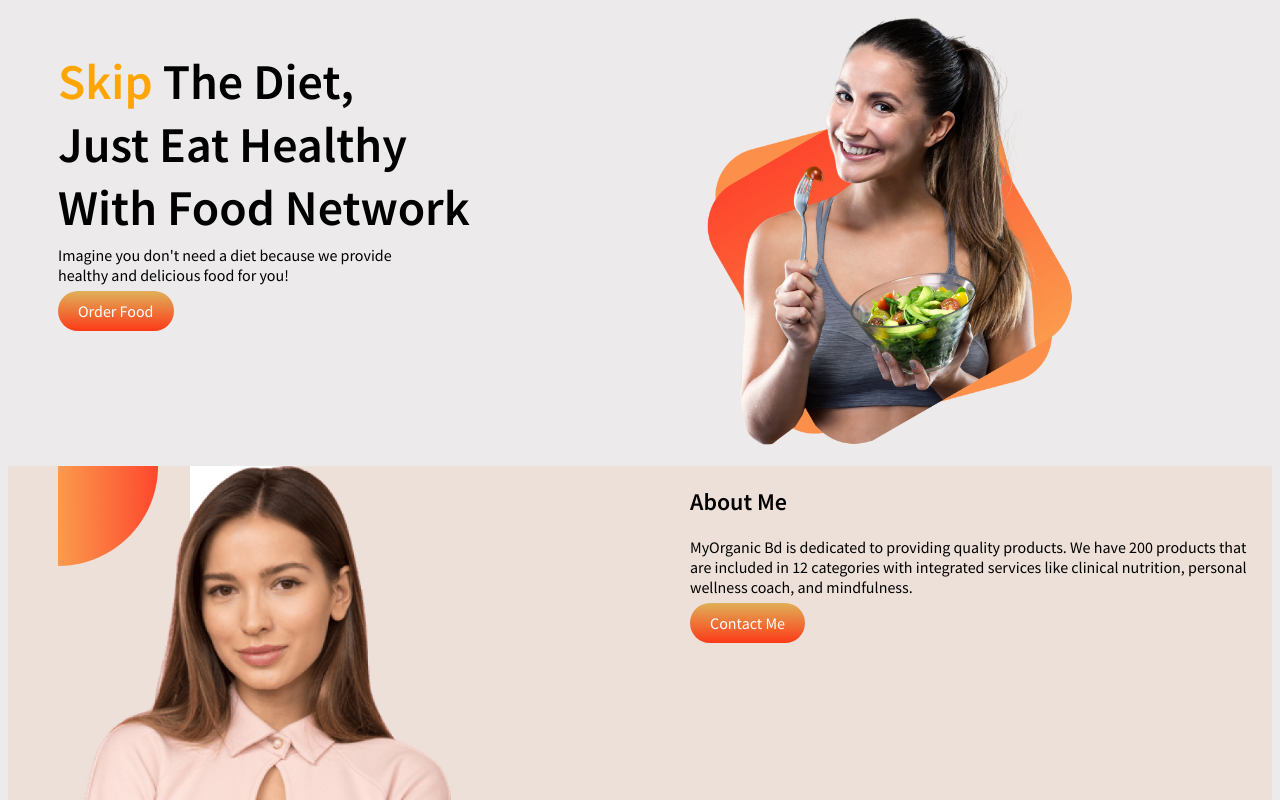
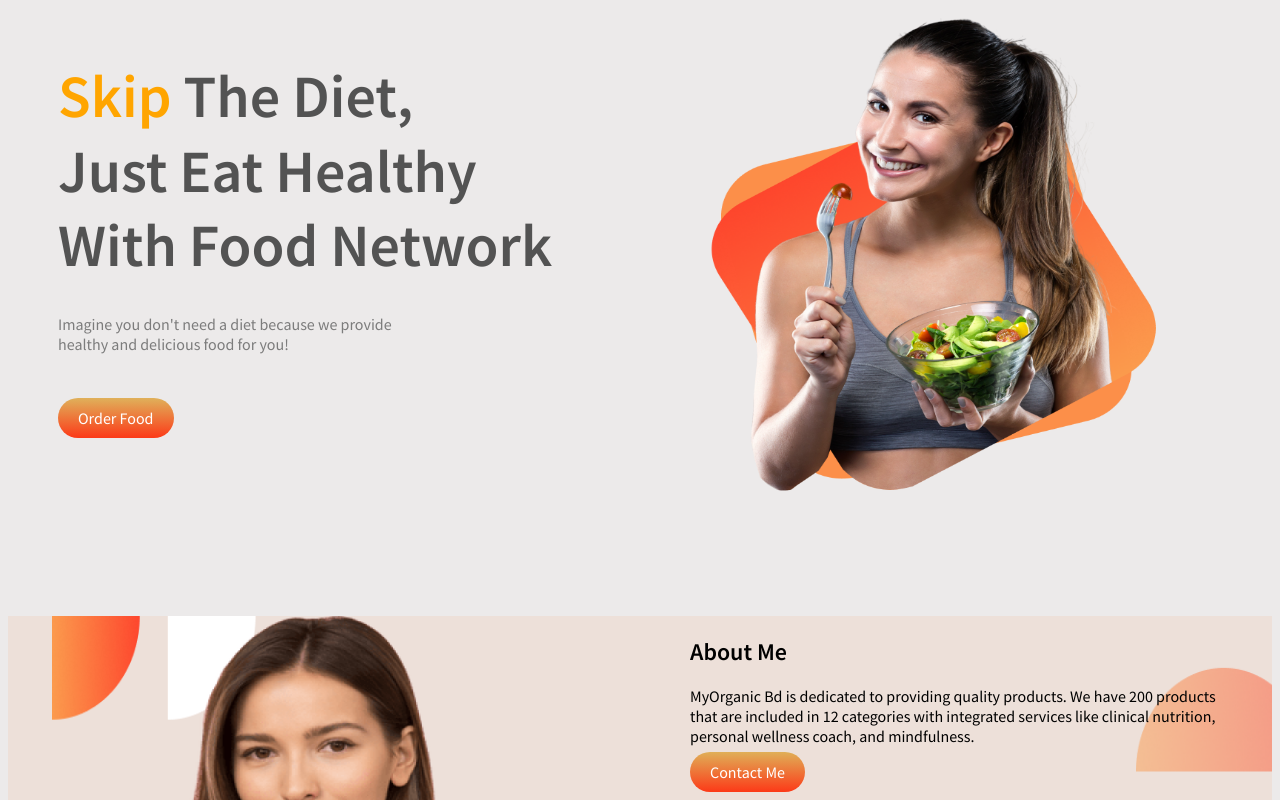
Before and after one commit to atique-atq/organic-food-network, a plain HTML site: page index.html in a window 1280 px wide. Shown: the top 800 px of the page. Drawn offline with Linux system fonts and the light colour scheme.

Commit message:
first section polising done

```diff
--- a/index.html
+++ b/index.html
@@ -18,17 +18,18 @@
 <body>
     <section class="flexible-container">
         <div class="double-div">
-            <h1 class="weight-font"> <span class="orange-color">Skip </span>The Diet, <br>Just Eat Healthy <br>With Food
-                Network</h1>
-            <p>Imagine you don't need a diet because we provide<br>
-                healthy and delicious food for you!</p>
-            <a class="link-button" target="_blank" href="https://myorganicbd.com/">Order Food</a>
+            <h1 class="weight-font"> <span class="orange-color">Skip </span>The Diet,</h1>
+            <h1 class="weight-font">Just Eat Healthy
+                <h1 class="weight-font">With Food Network</h1>
+                <p class="header-paragraph">Imagine you don't need a diet because we provide<br>
+                    healthy and delicious food for you!</p>
+                <a class="link-button" target="_blank" href="https://myorganicbd.com/">Order Food</a>
         </div>
         <div class="double-div">
-            <img src="images/8425.png" alt="">
+            <img src="images/first-model.png" alt="">
         </div>
     </section>
-    <section class="section-banner flexible-container">
+    <section class="flexible-container section-banner">
         <div class="double-div">
             <img src="images/standing_female.png" alt="">
         </div>
--- a/style.css
+++ b/style.css
@@ -4,34 +4,50 @@ body{
     background-color: rgb(236, 234, 234);
 }
 .flexible-container{
+    margin-bottom: 50px;
     display: flex;
 }
 .weight-font{
-    font-size: 50px;
-    margin-bottom: -10px;
+    font-size: 60px;
+    margin-bottom: -50px;
+    color: rgb(83, 83, 83);
 }
 .orange-color{
     color: orange;
 }
+.header-paragraph{
+    margin-top: 15%;
+    color: rgb(124, 124, 124);
+    margin-bottom: 10%;
+
+}
 .double-div{
     width: 50%;
     margin-left: 30px;
+    margin-right: 30px;
     padding-left: 20px;
     padding-right: 10px;
 }
 .double-div img{
-    width: 70%;
+    width: 90%;
+    height: 90%;
 }
 .link-button{
+    margin-top: 20%;
     background-image: linear-gradient(rgba(221, 164, 58, 0.815), rgb(252, 58, 24));
     padding: 10px 20px;
     border-radius: 25px;
     color: white;
     text-decoration: none;
 }
+#standing-model{
+    width: 50%;
+    height: auto;
+}
 .section-banner{
     background-image: url(images/banner.png);
     background-repeat: no-repeat;
+    background-size: 100% 80%;
 }
 .my-recipies{
     margin-left: 20%;
```
Also changed, not shown: images/Frame 58.jpg (added), images/Group 8449.png (added), images/Group 8450.png (added), images/cartoon-removebg-preview.png (added), images/cartoon.png (added), images/first-model.png (renamed from images/8425.png), images/man_eating-removebg-preview.png (added), images/man_eating.png (added), 1 other file.
